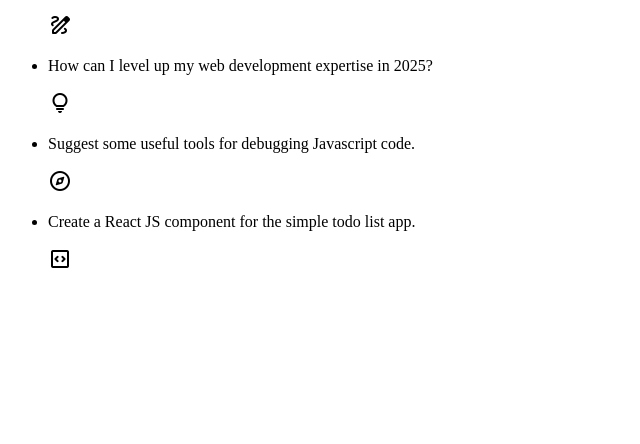
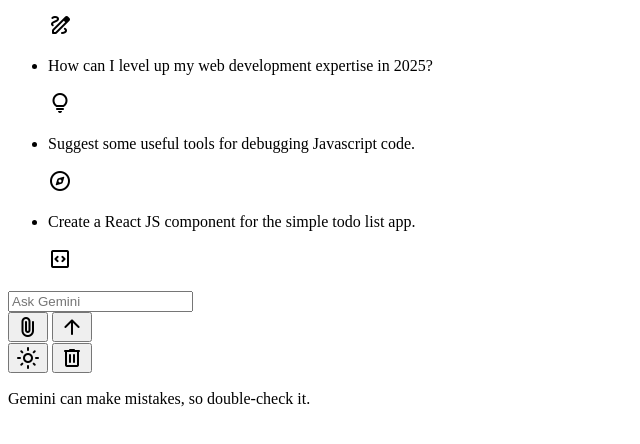
Before and after one commit to prashantmore45/AI---Chatbot, a plain HTML site: page index.html in a window 1280 px wide. Shown: the part 148-592 px from the top of the page, without its empty margins (0-640 px from the left). Drawn offline with nearby package versions, Linux system fonts and the light colour scheme.

Commit message:
Added chatbot input form with actions (attach, send, theme toggle, delete) and disclaimer

```diff
--- a/index.html
+++ b/index.html
@@ -39,6 +39,23 @@
 </span>
             </li>
         </ul>
+
+        <div class="prompt-container">
+            <div class="prompt-wrapper">
+                <form action="#" class="prompt-form">
+                    <input type="text" placeholder="Ask Gemini" class="prompt-input">
+                    <div class="prompt-actions">
+                        <button id="add-file-btn" type="button" class="material-symbols-rounded">attach_file</button>
+                        <button id="send-prompt-btn" class="material-symbols-rounded">arrow_upward</button>
+                    </div>
+                </form>
+                <button id="theme-toggle-btn" class="material-symbols-rounded">light_mode</button>
+                <button id="delete-chats-btn" class="material-symbols-rounded">delete</button>
+            </div>
+            <div class="disclaimer">
+                <p class="disclaimer-text">Gemini can make mistakes, so double-check it.</p>
+            </div>
+        </div>
     </div>
 
 </body>
```
